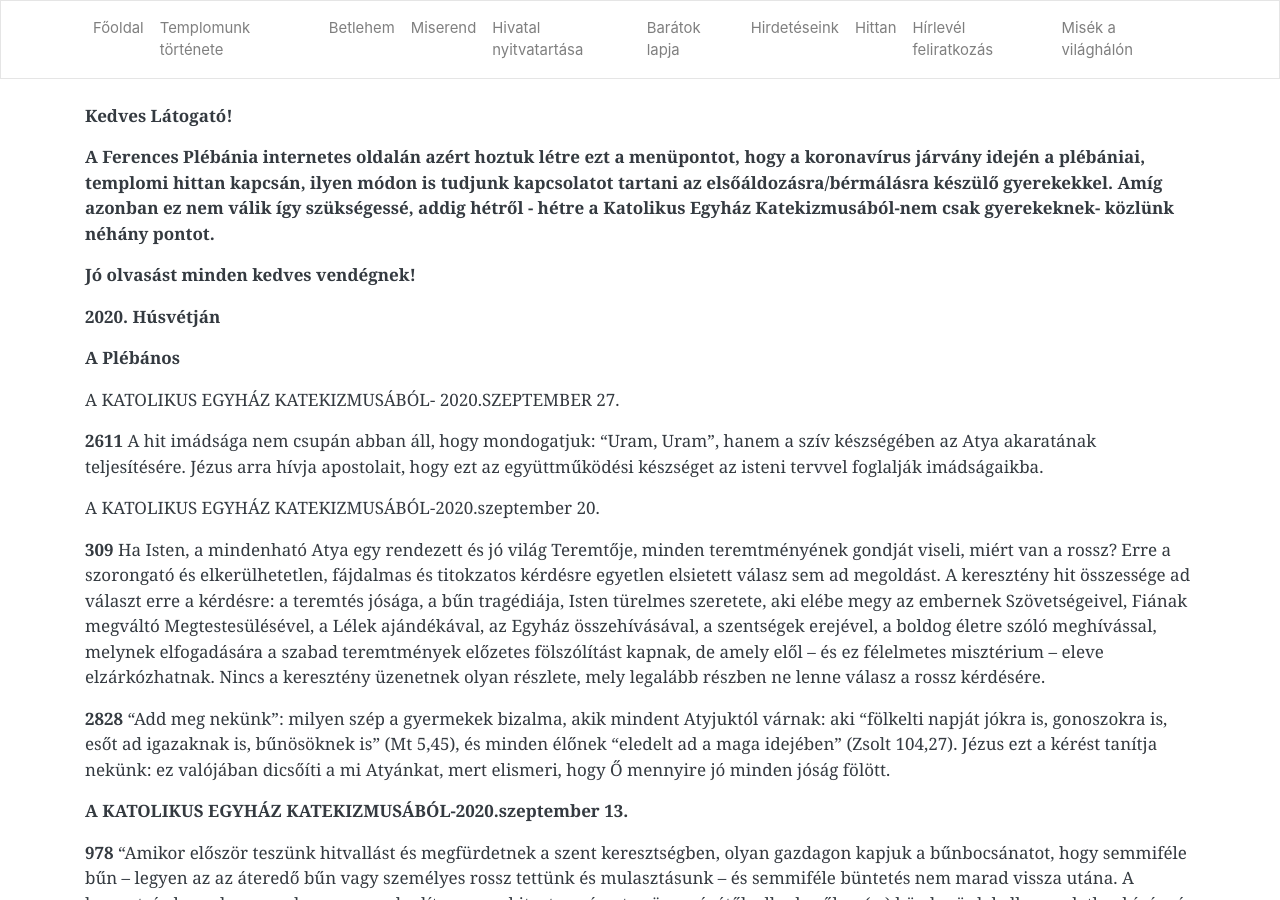
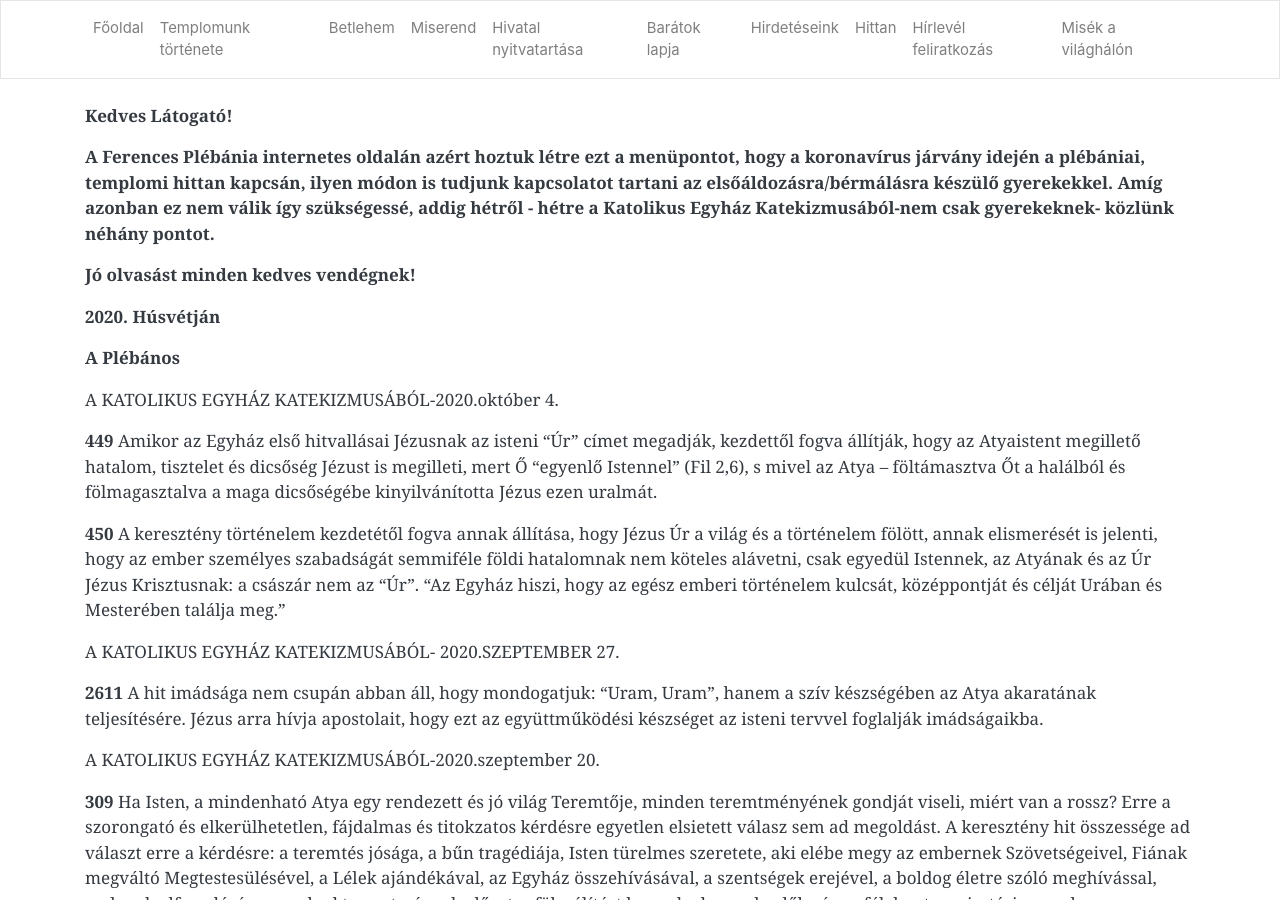
Before and after one commit to pecsi-ferences/pecsi-ferences.github.io, a Jekyll site: the page built from hittan.md, in a window 1280 px wide and 900 px high. Built offline with Jekyll 4.4.1, drawn with Linux system fonts in a browser that asks for light colours; nearby versions of some CDN libraries.

Commit message:
Update from Forestry.io Zoltán Dohány updated hittan.md

```diff
--- a/hittan.md
+++ b/hittan.md
@@ -12,6 +12,12 @@ title: Hittan
 **2020. Húsvétján**
 
 **A Plébános**
+
+A KATOLIKUS EGYHÁZ KATEKIZMUSÁBÓL-2020.október 4.
+
+**449** Amikor az Egyház első hitvallásai Jézusnak az isteni "Úr" címet megadják, kezdettől fogva állítják, hogy az Atyaistent megillető hatalom, tisztelet és dicsőség Jézust is megilleti, mert Ő "egyenlő Istennel" (Fil 2,6), s mivel az Atya -- föltámasztva Őt a halálból és fölmagasztalva a maga dicsőségébe kinyilvánította Jézus ezen uralmát.
+
+**450** A keresztény történelem kezdetétől fogva annak állítása, hogy Jézus Úr a világ és a történelem fölött, annak elismerését is jelenti, hogy az ember személyes szabadságát semmiféle földi hatalomnak nem köteles alávetni, csak egyedül Istennek, az Atyának és az Úr Jézus Krisztusnak: a császár nem az "Úr". "Az Egyház hiszi, hogy az egész emberi történelem kulcsát, középpontját és célját Urában és Mesterében találja meg."
 
 A KATOLIKUS EGYHÁZ KATEKIZMUSÁBÓL- 2020.SZEPTEMBER 27.
 
```
